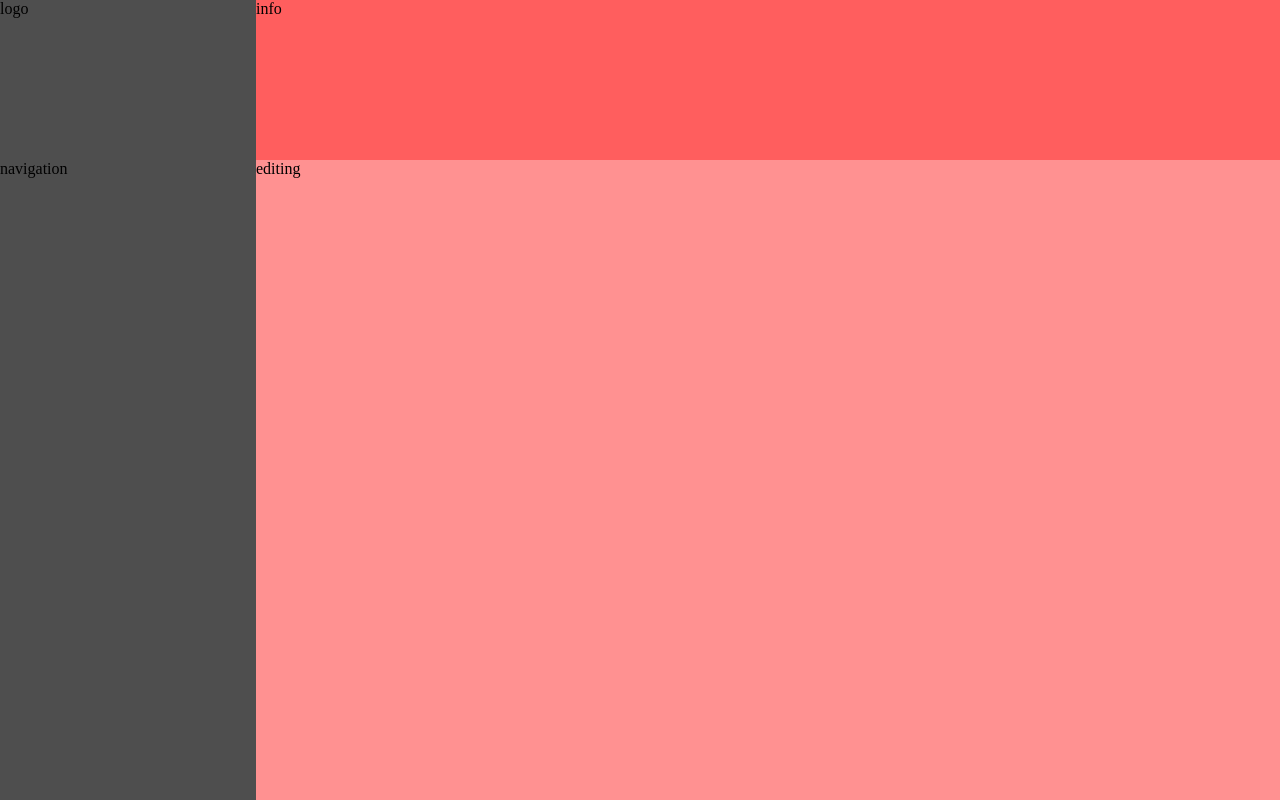
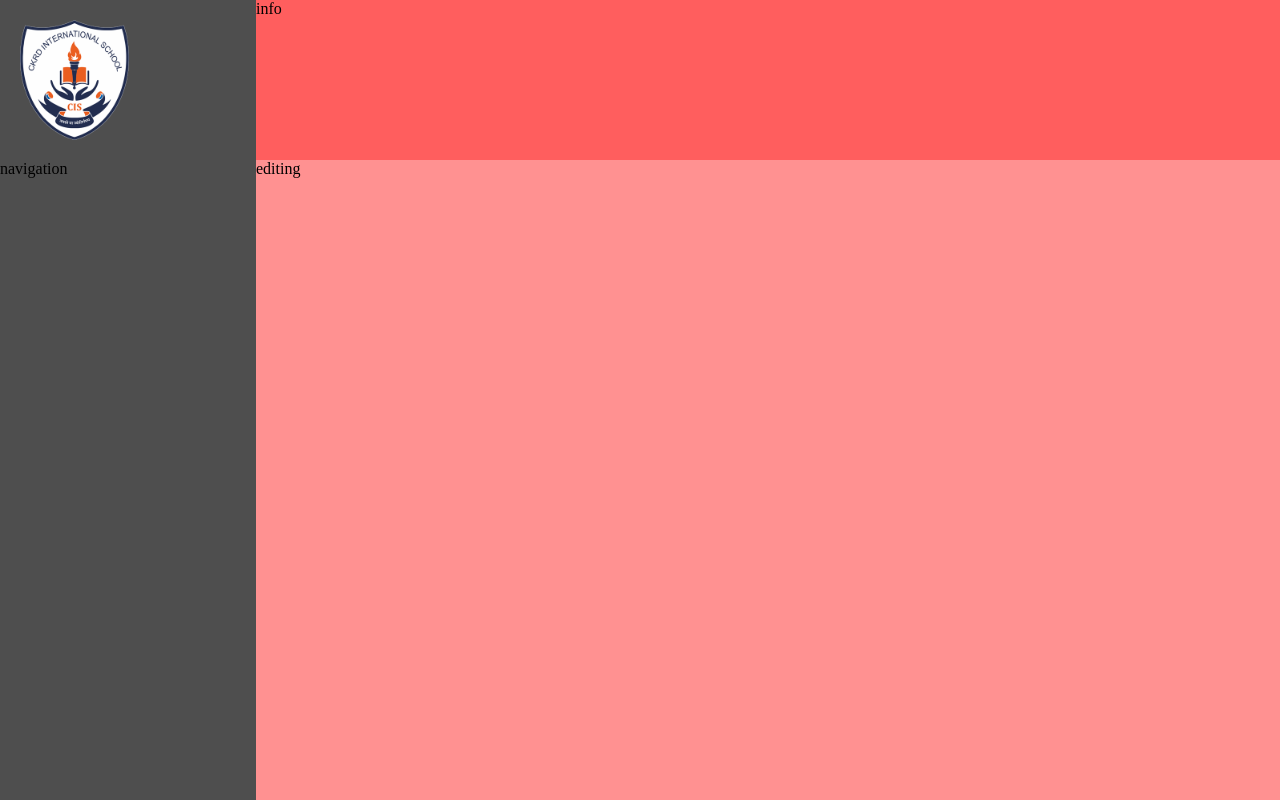
Before and after one commit to Danushka-Senevirathne/Student-Management-Application, a plain HTML site: page index.html in a window 1280 px wide. Drawn offline with Linux system fonts and the light colour scheme.

Commit message:
logo added

```diff
--- a/css/styles.css
+++ b/css/styles.css
@@ -23,6 +23,10 @@
 
     background: #4e4e4e;
 }
+.logo-section img{
+    height: 100%;
+    padding: 20px;
+}
 .info-section{
     width: 80%;
     /* height: 30vh; */
--- a/index.html
+++ b/index.html
@@ -10,7 +10,9 @@
     <!-------------- dashboard ------------------->
     <div class="conatiner">
         <div class="header">
-            <div class="logo-section">logo</div>
+            <div class="logo-section">
+                <img src="./images/logo.png" alt="logo">
+            </div>
             <div class="info-section">info</div>
         </div>
         <div class="main">
```
Also changed, not shown: images/logo.png (added).
